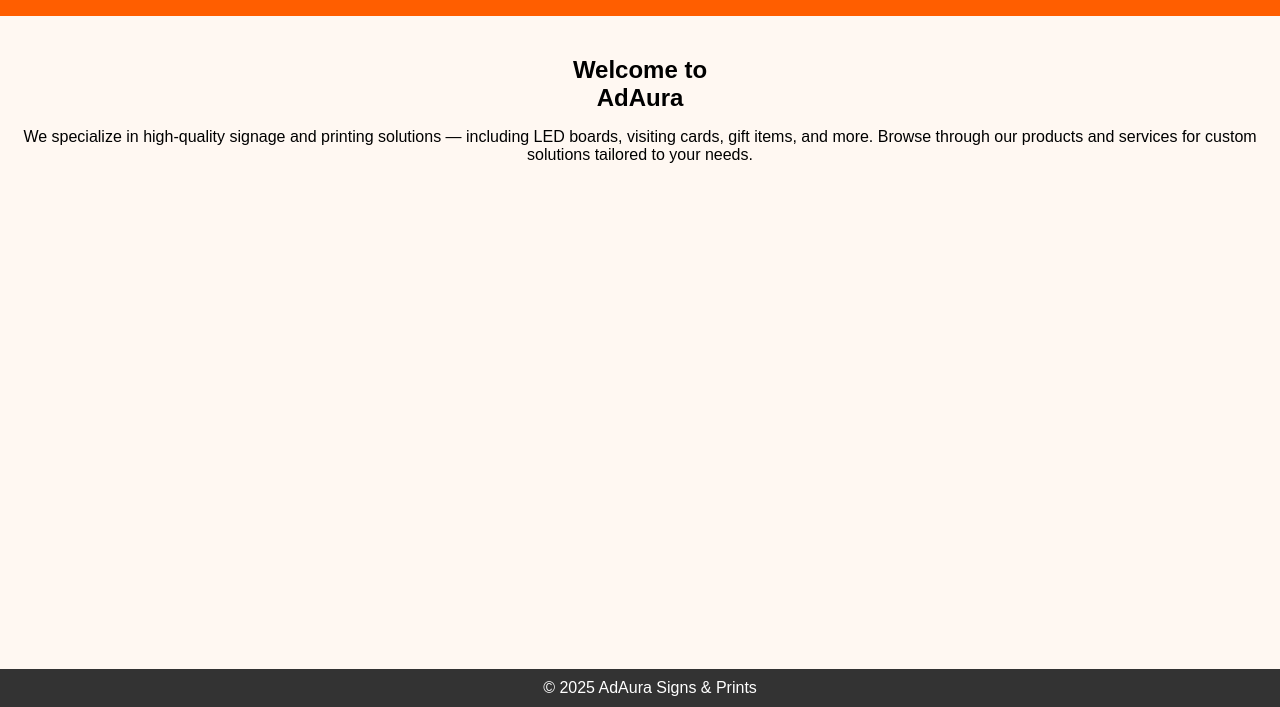
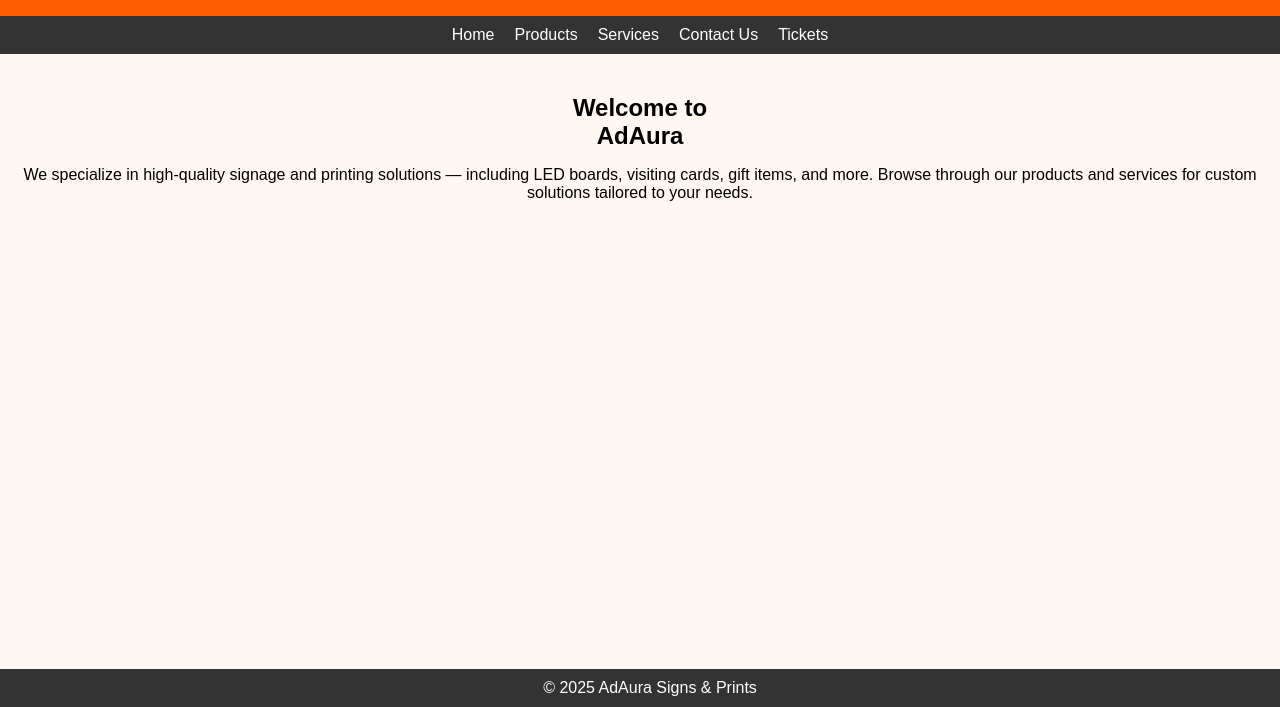
Before and after one commit to Amarkuk/AdAuraWeb, a plain HTML site: page index.html in a window 1280 px wide. Shown: the part 93-800 px from the top of the page. Drawn offline with Linux system fonts and the light colour scheme.

Commit message:
Update index.html

```diff
--- a/index.html
+++ b/index.html
@@ -1,7 +1,9 @@
-<!-- Updated index.html (Centered Welcome Text and Improved Spacing) --><!DOCTYPE html><html lang="en">
+<!-- index.html (Home Page with Logo and Hamburger Menu) -->
+<!DOCTYPE html>
+<html lang="en">
 <head>
-  <meta charset="UTF-8">
-  <meta name="viewport" content="width=device-width, initial-scale=1.0">
+  <meta charset="UTF-8" />
+  <meta name="viewport" content="width=device-width, initial-scale=1.0"/>
   <title>AdAura | Home</title>
   <style>
     body {
@@ -20,6 +22,34 @@
       height: 80px;
       margin-bottom: 5px;
     }
+    nav {
+      background: #333;
+      overflow: hidden;
+      position: relative;
+    }
+    .menu-icon {
+      font-size: 24px;
+      color: white;
+      padding: 10px;
+      cursor: pointer;
+      text-align: right;
+      display: block;
+    }
+    .menu-links {
+      display: none;
+      flex-direction: column;
+      background-color: #333;
+      text-align: center;
+    }
+    .menu-links a {
+      color: white;
+      padding: 10px;
+      text-decoration: none;
+      display: block;
+    }
+    .menu-links a:hover {
+      background-color: #444;
+    }
     main {
       padding: 30px 20px 80px;
       text-align: center;
@@ -37,16 +67,45 @@
       bottom: 0;
       width: 100%;
     }
+    @media (min-width: 600px) {
+      .menu-links {
+        display: flex !important;
+        flex-direction: row;
+        justify-content: center;
+      }
+      .menu-icon {
+        display: none;
+      }
+    }
   </style>
+  <script>
+    function toggleMenu() {
+      const menu = document.getElementById("menuLinks");
+      menu.style.display = (menu.style.display === "block") ? "none" : "block";
+    }
+  </script>
 </head>
 <body>
   <header>
-    <img src="adaura-logo.png" alt="AdAura Logo" class="logo">
+    <img src="adaura-logo.png" alt="AdAura Logo" class="logo" />
   </header>
+
+  <nav>
+    <div class="menu-icon" onclick="toggleMenu()">☰</div>
+    <div class="menu-links" id="menuLinks">
+      <a href="index.html">Home</a>
+      <a href="products.html">Products</a>
+      <a href="services.html">Services</a>
+      <a href="contact.html">Contact Us</a>
+      <a href="tickets.html">Tickets</a>
+    </div>
+  </nav>
+
   <main>
     <h2>Welcome to <br>AdAura</h2>
     <p>We specialize in high-quality signage and printing solutions — including LED boards, visiting cards, gift items, and more. Browse through our products and services for custom solutions tailored to your needs.</p>
   </main>
+
   <footer>
     &copy; 2025 AdAura Signs & Prints
   </footer>
```
